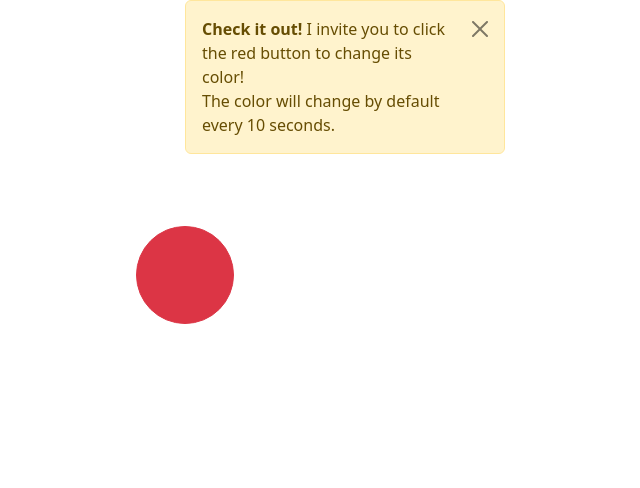
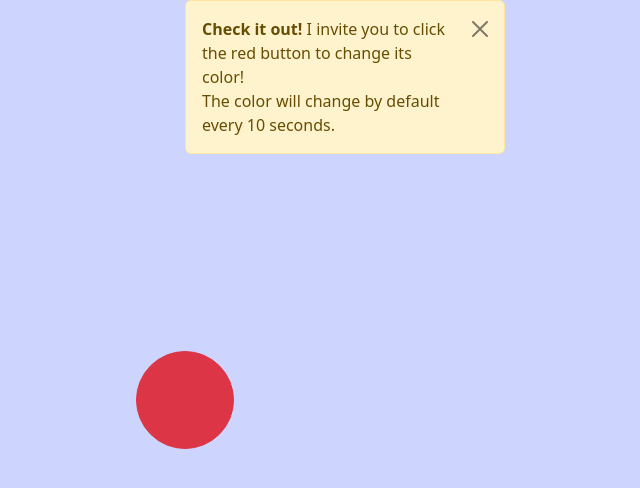
Before and after one commit to carmenelenab/Traffic-light-button, a plain HTML site: page index.html in a window 1280 px wide. Shown: the whole page, without its empty margins (455-1095 px from the left). Drawn offline with nearby package versions, Linux system fonts and the light colour scheme.

Commit message:
adjust the button position, changed background color

```diff
--- a/index.html
+++ b/index.html
@@ -6,6 +6,14 @@
     <link href="https://cdn.jsdelivr.net/npm/bootstrap@5.3.3/dist/css/bootstrap.min.css" rel="stylesheet" integrity="sha384-QWTKZyjpPEjISv5WaRU9OFeRpok6YctnYmDr5pNlyT2bRjXh0JMhjY6hW+ALEwIH" crossorigin="anonymous">
     <script src="https://cdn.jsdelivr.net/npm/bootstrap@5.3.3/dist/js/bootstrap.bundle.min.js" integrity="sha384-YvpcrYf0tY3lHB60NNkmXc5s9fDVZLESaAA55NDzOxhy9GkcIdslK1eN7N6jIeHz" crossorigin="anonymous"></script>
     <title>Traffic light button</title>
+    <style>
+      body{
+        display: flex;
+        background-color: rgba(200, 209, 255, 0.904);
+        align-items: center;
+        min-height: 100vh;
+      }
+    </style>
   </head>
 
   <body>
```
